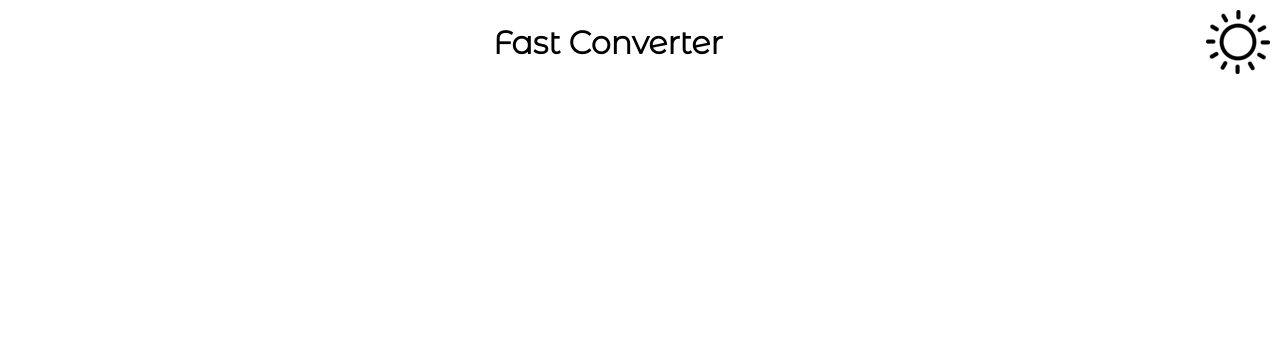
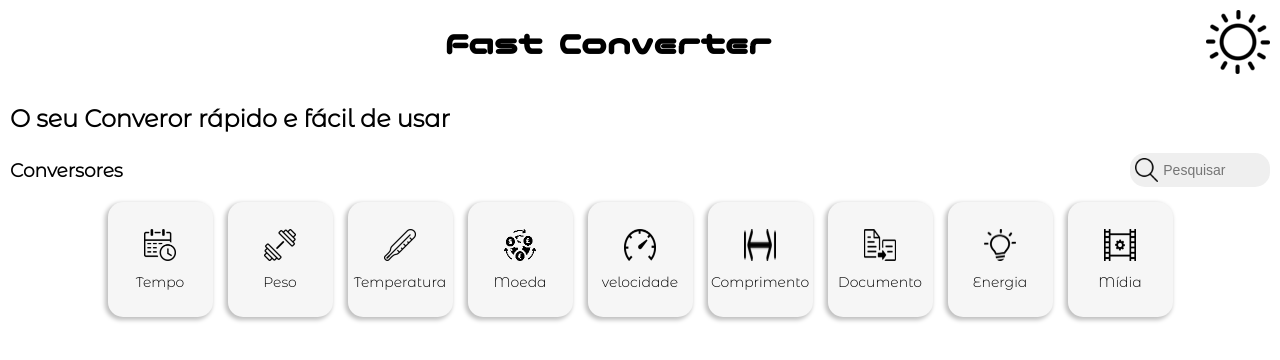
Before and after one commit to MarcospAntunes/Studium-Nexus, a Next.js app: page / in a window 1280 px wide. Shown: the top 360 px of the page. Built offline with nearby package versions, Linux system fonts and the light colour scheme.

Commit message:
feat: criação dos componentes
Header;
Card;
ListaDeConversores

```diff
--- a/src/app/layout.tsx
+++ b/src/app/layout.tsx
@@ -17,7 +17,7 @@ export default function RootLayout({
   return (
     <html lang="pt-br">
       <GlobalStyles />
-      <body className={Montz.className}>{children}</body>
+      <body className={Montz.className} style={{padding: '10px'}}>{children}</body>
     </html>
   );
 }
--- a/src/app/page.tsx
+++ b/src/app/page.tsx
@@ -1,9 +1,30 @@
+import CaixaDePesquisa from "@/components/CaixaDePesquisa";
 import Header from "@/components/Header";
+import ListaDeConversores from "@/components/ListaDeConversores";
+import AppContainer from "@/containers/appContainer";
 
 export default function Home() {
   return (
     <>
-    <Header />
+      <AppContainer>
+        <Header />
+        <main>
+          <section>
+            <h2 style={{ marginBottom: '20px' }}>O seu Converor rápido e fácil de usar</h2>
+            <div
+              style={{
+                display: 'flex',
+                justifyContent: 'space-between',
+                alignItems: 'center'
+              }}
+            >
+              <h3>Conversores</h3>
+              <CaixaDePesquisa />
+            </div>
+            <ListaDeConversores />
+          </section>
+        </main>
+      </AppContainer>
     </>
   );
 }
--- /dev/null
+++ b/src/components/CaixaDePesquisa.tsx
@@ -0,0 +1,52 @@
+/* eslint-disable @next/next/no-img-element */
+"use client"
+
+import { useState } from "react";
+import styled from "styled-components";
+
+const PesquisaContainer = styled.div`
+    display: flex;
+    flex-wrap: nowrap;
+    gap: 5px;
+    width: 140px;
+    padding: 5px;
+    border-radius: 15px;
+
+    background-color: #EFEFEF;
+
+    img {
+        width: 24px;
+        height: 24px;
+    }
+
+    input {
+        width: 100%;
+        border: none;
+        background-color: transparent;
+        font-size: 14px;
+
+        &:focus {
+            outline: none;
+        }
+    }
+`
+
+function CaixaDePesquisa() {
+    const [busca, setBusca] = useState("")
+
+    return(
+        <PesquisaContainer>
+            <img src="../../images/icons/light-theme/buscar.png" alt="buscar" />
+            <input
+                type="text"
+                value={busca}
+                onChange={e => setBusca(e.target.value)}
+                name="buscar"
+                id="buscar"
+                placeholder="Pesquisar"
+            />
+        </PesquisaContainer>
+    )
+}
+
+export default CaixaDePesquisa;
--- /dev/null
+++ b/src/components/Card.tsx
@@ -0,0 +1,51 @@
+/* eslint-disable @next/next/no-img-element */
+"use client"
+
+import { MouseEventHandler } from "react"
+import styled from "styled-components"
+
+type CardTypes = {
+    img: string
+    title: string
+    onClick: MouseEventHandler<HTMLLIElement>
+}
+
+const CardContainer = styled.li`
+    display: flex;
+    flex-direction: column;
+    justify-content: center;
+    align-items: center;
+    gap: 12px;
+    width: 105px;
+    height: 115px;
+    border-radius: 15px;
+
+    background-color: #f6f6f6;
+    box-shadow: -2px 2px 4px 1px rgba(0, 0, 0, 0.25);
+
+    font-size: 14px;
+    transition: .3s;
+    cursor: pointer;
+
+    &:hover {
+        background-color: #d6d6d6;
+        transition: .3s;
+    }
+
+    img {
+        width: 32px;
+        height: 32px;
+
+    }
+`
+
+function Card({img, title, onClick}: CardTypes) {
+    return(
+        <CardContainer onClick={onClick}>
+            <img src={img} alt={title} />
+            <p>{title}</p>
+        </CardContainer>
+    )
+}
+
+export default Card;
--- a/src/components/Header.tsx
+++ b/src/components/Header.tsx
@@ -2,14 +2,19 @@
 "use client"
 
 import styled from "styled-components";
-import sun from '../../public/icones/light-theme/sol.png'
 
 const HeaderStyled = styled.header`
+    @font-face {
+        font-family: 'NicoMoji';
+        src: url('../../fonts/NicoMoji-Regular.ttf') format('truetype');
+    }
+
     display: flex;
     justify-content: space-between;
     align-items: center;
+
+    font-family: 'NicoMoji', sans-serif;
     text-align: center;
-    padding: 10px;
 `
 
 function Header() {
--- /dev/null
+++ b/src/components/ListaDeConversores.tsx
@@ -0,0 +1,70 @@
+"use client"
+
+import styled from "styled-components"
+import Card from "./Card";
+import { Console } from "console";
+
+const UlStyled = styled.ul`
+    display: flex;
+    align-items: center;
+    justify-content: center;
+    flex-wrap: wrap;
+    gap: 15px;
+    margin: 15px 0px 15px 0px;
+
+    list-style: none;
+`
+
+function ListaDeConversores() {
+    return(
+        <UlStyled>
+            <Card
+                img="../../images\icons\light-theme\tempo.png"
+                title="Tempo"
+                onClick={() => console.log('teste')}
+            />
+            <Card
+                img="../../images\icons\light-theme\peso.png"
+                title="Peso"
+                onClick={() => console.log('teste')}
+            />
+            <Card
+                img="../../images\icons\light-theme\temperatura.png"
+                title="Temperatura"
+                onClick={() => console.log('teste')}
+            />
+            <Card
+                img="../../images\icons\light-theme\moeda.png"
+                title="Moeda"
+                onClick={() => console.log('teste')}
+            />
+            <Card
+                img="../../images\icons\light-theme\velocidade.png"
+                title="velocidade"
+                onClick={() => console.log('teste')}
+            />
+            <Card
+                img="../../images\icons\light-theme\comprimento.png"
+                title="Comprimento"
+                onClick={() => console.log('teste')}
+            />
+            <Card
+                img="../../images\icons\light-theme\documento.png"
+                title="Documento"
+                onClick={() => console.log('teste')}
+            />
+            <Card
+                img="../../images\icons\light-theme\energia.png"
+                title="Energia"
+                onClick={() => console.log('teste')}
+            />
+            <Card
+                img="../../images\icons\light-theme\midia.png"
+                title="Mídia"
+                onClick={() => console.log('teste')}
+            />
+        </UlStyled>
+    )
+}
+
+export default ListaDeConversores;
--- /dev/null
+++ b/src/containers/appContainer.tsx
@@ -0,0 +1,11 @@
+"use client"
+
+import styled from "styled-components";
+
+const AppContainer = styled.div`
+    display: flex;
+    flex-direction: column;
+    gap: 30px;
+`
+
+export default AppContainer;
```
Also changed, not shown: public/fonts/NicoMoji-Regular.ttf (added).
